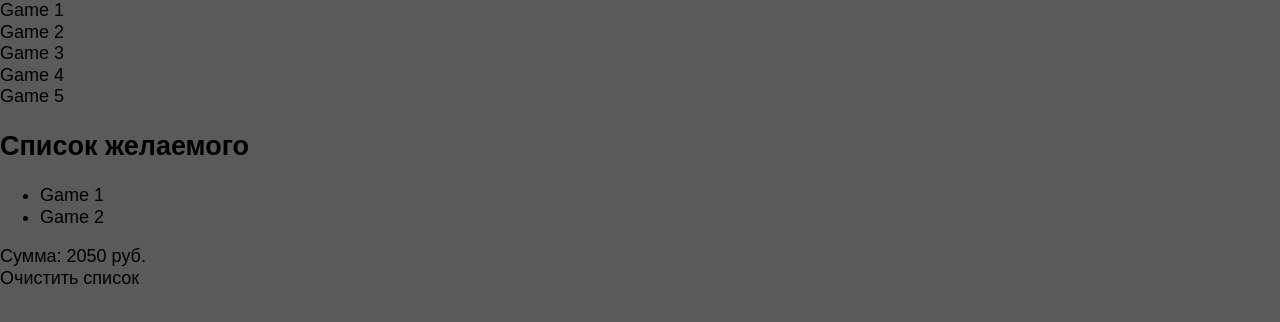
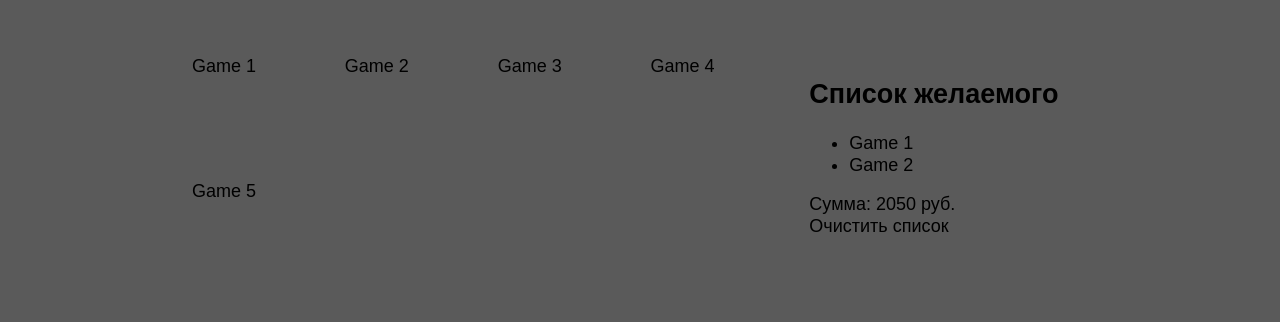
Before and after one commit to dvdvdmt/games-catalog, a plain HTML site: page app/index.html in a window 1280 px wide. Drawn offline with nearby package versions, Linux system fonts and the light colour scheme.

Commit message:
Add basic layout

```diff
--- a/app/basic.css
+++ b/app/basic.css
@@ -1,3 +1,7 @@
+*, ::after, ::before {
+    box-sizing: border-box;
+}
+
 body {
     min-height: 100vh;
     font-family: 'Ubuntu', sans-serif;
--- a/app/index.css
+++ b/app/index.css
@@ -1,11 +1,29 @@
 body {
-    background-color: #5a5a5a;
+    background-color: #5A5A5A;
 }
 
 .container {
-
+    display: flex;
+    width: 100%;
+    padding-top: 7vh;
+    padding-left: 15vw;
+    padding-right: 15vw;
 }
 
 .games {
+    flex: 0 0 66.6666%;
     display: grid;
+    grid-template-columns: repeat(4, 1fr);
+    grid-auto-rows: 100px;
+    grid-column-gap: 14px;
+    grid-row-gap: 25px;
 }
+
+.game-item {
+    border: 1px solid black;
+}
+
+.wish-list {
+    flex: 0 0 33.33333%;
+    margin-left: 20px;
+}
```
